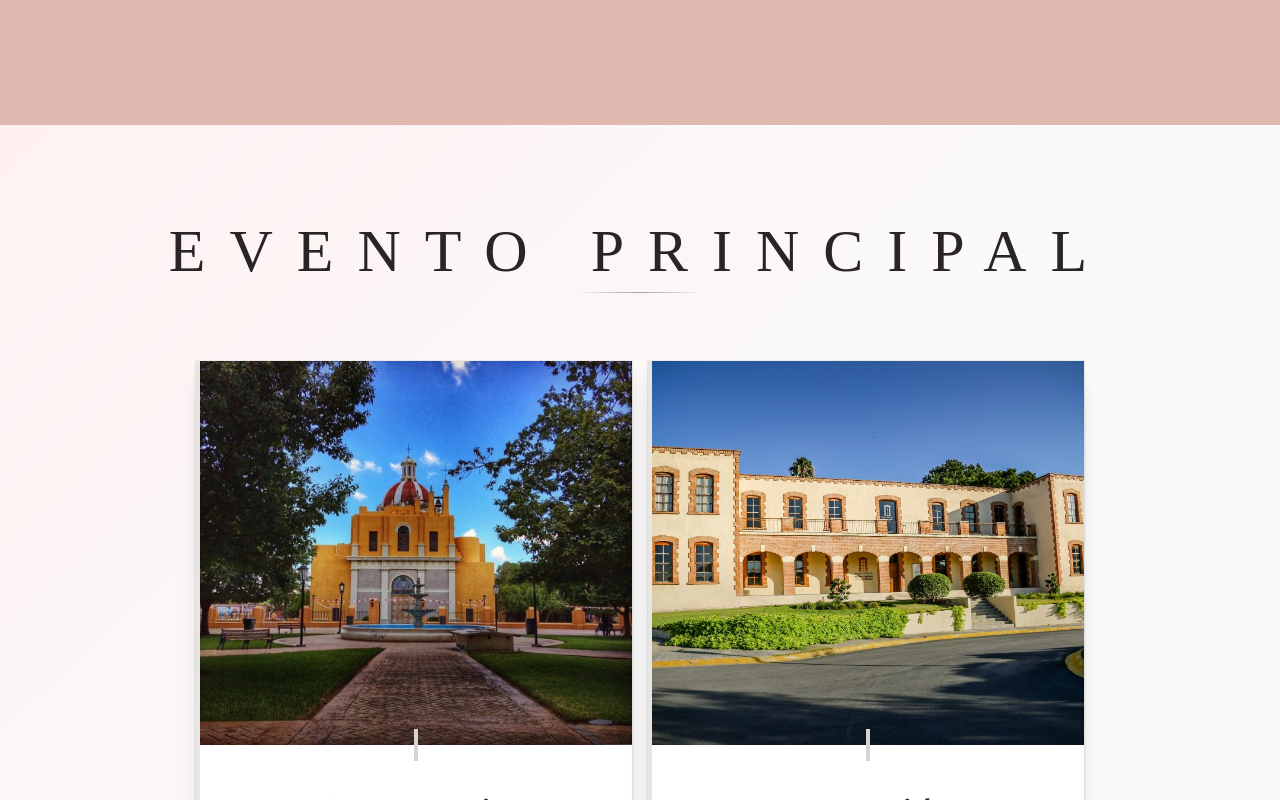
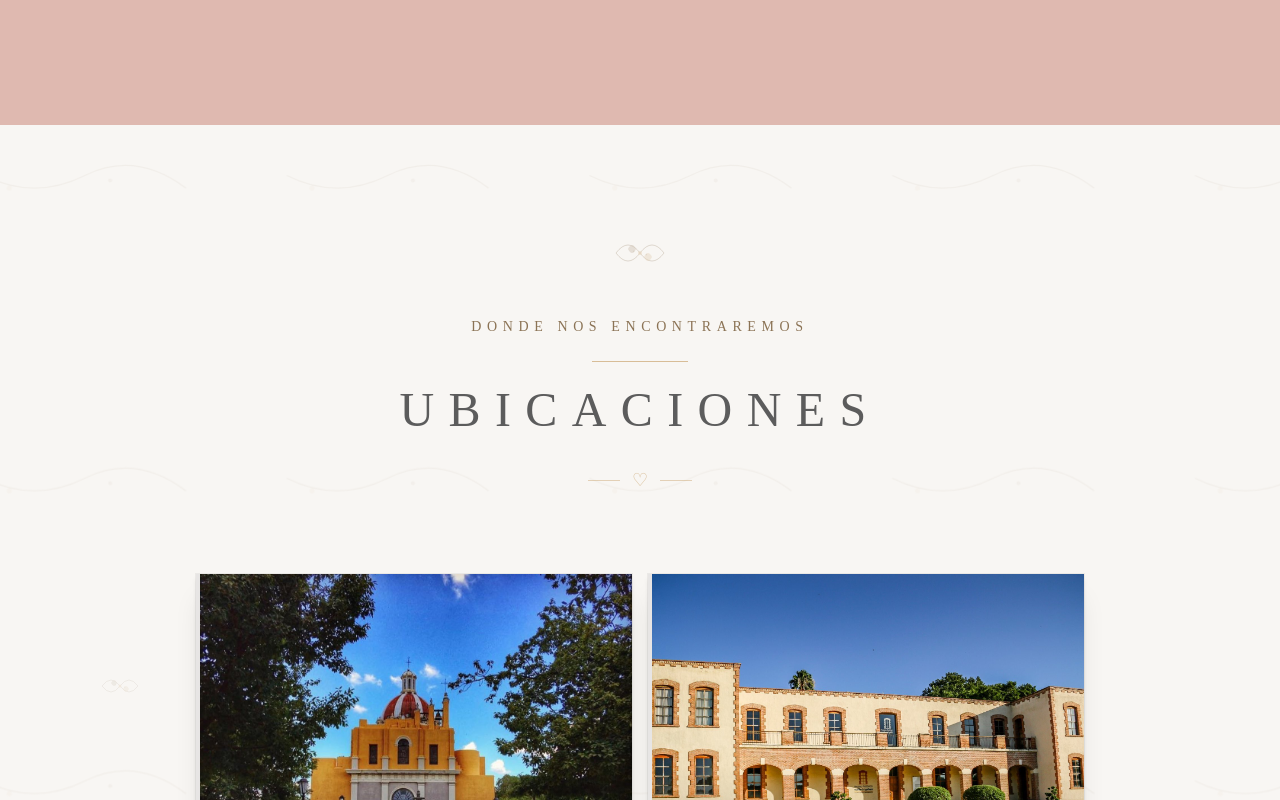
Before and after one commit to AlejoReyna/wedding_invitation, a Next.js app: page / in a window 1280 px wide. Shown: the part 4160-4960 px from the top of the page. Built offline with nearby package versions, Linux system fonts and the light colour scheme.

Commit message:
css for location

```diff
--- a/src/app/components/LocationSection.tsx
+++ b/src/app/components/LocationSection.tsx
@@ -36,23 +36,93 @@ export default function LocationSection() {
     };
   }, []);
 
+  // Decorative floral elements matching the project style
+  const FloralDecoration = ({ className = "" }) => (
+    <svg className={`w-full h-full ${className}`} viewBox="0 0 80 80" fill="none">
+      <path
+        d="M10,40 Q25,20 40,40 Q55,60 70,40 Q55,20 40,40 Q25,60 10,40"
+        stroke="#8B7355"
+        strokeWidth="1.2"
+        fill="none"
+        opacity="0.6"
+      />
+      <path d="M25,35 Q30,25 35,35 Q30,45 25,35" fill="#9B8366" opacity="0.5"/>
+      <path d="M45,45 Q50,35 55,45 Q50,55 45,45" fill="#C4985B" opacity="0.4"/>
+      <circle cx="40" cy="40" r="2.5" fill="#D4A971" opacity="0.6"/>
+      <circle cx="32" cy="38" r="1" fill="#8B7355" opacity="0.4"/>
+      <circle cx="48" cy="42" r="1" fill="#8B7355" opacity="0.4"/>
+    </svg>
+  );
+
   return (
     <section
       ref={sectionRef}
-      className="min-h-screen w-full bg-gradient-to-br from-rose-50 via-neutral-50 to-stone-50 py-24 px-4 md:px-8"
+      className="min-h-screen w-full bg-[#F8F6F3] py-24 px-4 md:px-8 relative overflow-hidden"
     >
-      <div className="max-w-6xl mx-auto">
-        {/* Header */}
+      {/* Subtle background pattern */}
+      <div className="absolute inset-0 opacity-20">
+        <svg className="absolute inset-0 w-full h-full" viewBox="0 0 800 600" preserveAspectRatio="xMidYMid slice">
+          <defs>
+            <pattern id="locationPattern" x="0" y="0" width="120" height="120" patternUnits="userSpaceOnUse">
+              <path
+                d="M20,20 Q40,30 60,20 Q80,10 100,25"
+                stroke="#8B7355"
+                strokeWidth="0.5"
+                fill="none"
+                opacity="0.3"
+              />
+              <circle cx="30" cy="25" r="1" fill="#C4985B" opacity="0.2"/>
+              <circle cx="70" cy="22" r="0.8" fill="#9B8366" opacity="0.3"/>
+            </pattern>
+          </defs>
+          <rect width="100%" height="100%" fill="url(#locationPattern)"/>
+        </svg>
+      </div>
+
+      <div className="max-w-6xl mx-auto relative z-10">
+        {/* Header with elegant styling */}
         <div className={`text-center mb-20 transition-all duration-2000 ease-out ${
           isVisible ? 'opacity-100 translate-y-0' : 'opacity-0 translate-y-12'
         }`} style={{ transitionDelay: '200ms' }}>
-          <h2 className="text-4xl md:text-5xl lg:text-6xl font-light tracking-[0.4em] uppercase text-stone-800 mb-6 garamond-300 relative">
-            Evento principal
-            <div className="absolute -bottom-3 left-1/2 transform -translate-x-1/2 w-32 h-px bg-gradient-to-r from-transparent via-stone-400 to-transparent"></div>
+
+          {/* Decorative top element */}
+          <div className="flex justify-center mb-8">
+            <div className="w-16 h-16 opacity-40">
+              <FloralDecoration />
+            </div>
+          </div>
+
+          {/* Subtitle */}
+          <p className="text-xs md:text-sm font-light tracking-[0.4em] uppercase mb-6 text-[#8B7355] italic garamond-300">
+            DONDE NOS ENCONTRAREMOS
+          </p>
+
+          {/* Decorative line */}
+          <div className="w-24 h-px mx-auto mb-6 bg-[#C4985B] opacity-60"></div>
+
+          {/* Main title */}
+          <h2 className="text-3xl md:text-4xl lg:text-5xl font-light tracking-[0.3em] uppercase text-[#5c5c5c] mb-8 garamond-300 relative">
+            Ubicaciones
           </h2>
+
+          {/* Bottom decorative element */}
+          <div className="flex justify-center items-center mt-6">
+            <div className="w-8 h-px bg-[#C4985B] opacity-40"></div>
+            <div className="mx-3 text-[#C4985B] text-lg opacity-60">♡</div>
+            <div className="w-8 h-px bg-[#C4985B] opacity-40"></div>
+          </div>
         </div>
 
-        {/* Cards Container */}
+        {/* Side decorative elements */}
+        <div className="absolute left-8 top-1/3 w-12 h-12 opacity-20 hidden lg:block">
+          <FloralDecoration />
+        </div>
+
+        <div className="absolute right-8 top-2/3 w-12 h-12 opacity-20 hidden lg:block">
+          <FloralDecoration className="transform rotate-180" />
+        </div>
+
+        {/* Cards Container - keeping cards exactly the same */}
         <div className="grid md:grid-cols-2 gap-8 md:gap-12 max-w-[920px] mx-auto">
 
           {/* Ceremonia Card */}
@@ -217,6 +287,15 @@ export default function LocationSection() {
             </div>
           </div>
         </div>
+
+        {/* Bottom decorative element */}
+        <div className={`flex justify-center mt-16 transition-all duration-2000 ease-out ${
+          isVisible ? 'opacity-100 translate-y-0' : 'opacity-0 translate-y-8'
+        }`} style={{ transitionDelay: '1000ms' }}>
+          <div className="w-20 h-20 opacity-30">
+            <FloralDecoration />
+          </div>
+        </div>
       </div>
 
       <style jsx>{`
--- a/src/app/components/RSVPSection.tsx
+++ b/src/app/components/RSVPSection.tsx
@@ -119,13 +119,8 @@ export default function RSVPSection() {
         backgroundRepeat: 'no-repeat'
       }}
     >
-      {/* Overlay con opacidad reducida basado en #707652 */}
-      <div
-        className="absolute inset-0"
-        style={{
-          background: 'linear-gradient(to bottom, rgba(112, 118, 82, 0.7), rgba(112, 118, 82, 0.8), rgba(112, 118, 82, 0.85))'
-        }}
-      ></div>
+      {/* Overlay con opacidad reducida */}
+      <div className="absolute inset-0 bg-gradient-to-b from-black/40 via-black/50 to-black/60"></div>
 
       {/* Main content - centered */}
       <div className="text-center relative z-10 max-w-2xl mx-auto">
```
